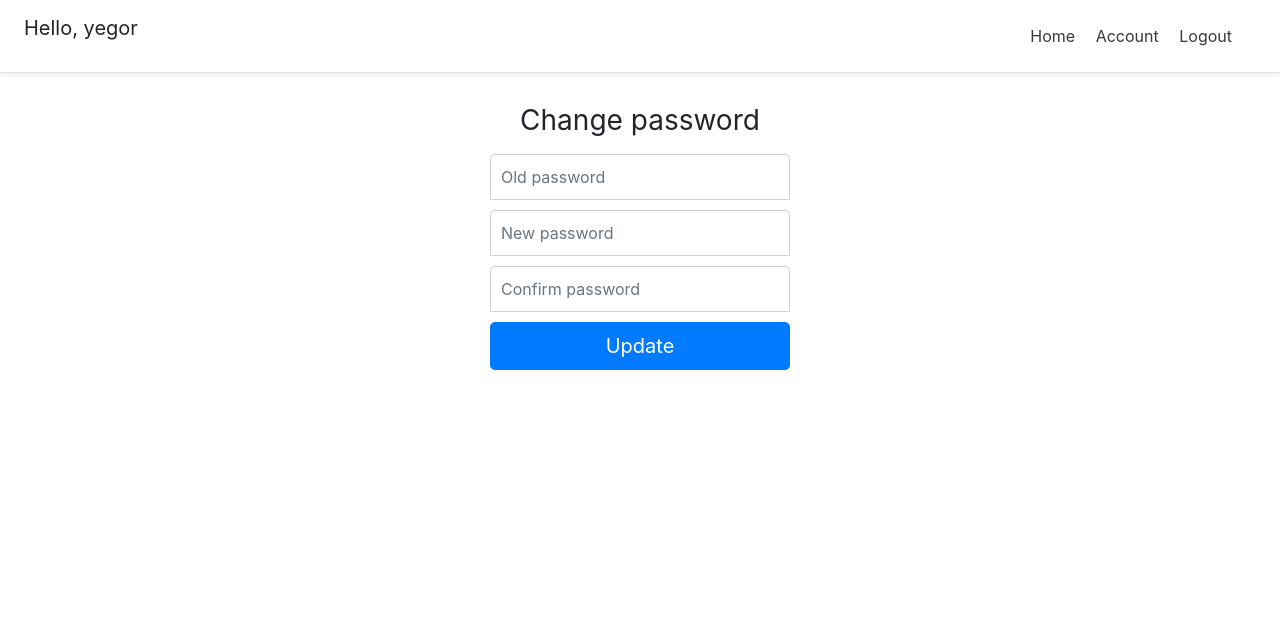
After one commit to Dorokhovyegor/BlogProject, a Django app: page /password_change/ in a window 1280 px wide. The commit adds this page. Shown: the top 625 px of the page. Run offline with Django 3.2, Linux system fonts and the light colour scheme; a user stored in the database is signed in; some libraries are stand-ins or nearby versions.

Commit message:
Reset and change password

```diff
--- a/account/templates/account/account.html
+++ b/account/templates/account/account.html
@@ -61,4 +61,8 @@
   <button class="btn btn-lg btn-primary btn-block" type="submit">Save changes</button>
 </form>
 
+<div class="d-flex flex-column">
+	<a class="m-auto" href="{% url 'password_change' %}">Change Password</a>
+</div>
+
 {% endblock content %}
--- a/account/templates/account/login.html
+++ b/account/templates/account/login.html
@@ -56,4 +56,9 @@
   <button class="btn btn-lg btn-primary btn-block" type="submit">Log in</button>
 </form>
 
+<div class="d-flex flex-column">
+	<a class="m-auto" href="{% url 'password_reset' %}">Change Password</a>
+</div>
+
+
 {% endblock content %}
--- a/mysite/settings.py
+++ b/mysite/settings.py
@@ -27,6 +27,8 @@ DEBUG = True
 
 ALLOWED_HOSTS = []
 
+if DEBUG:
+    EMAIL_BACKED = 'django.core.mail.backends.console.EmailBacked'
 
 # Application definition
 
--- a/mysite/urls.py
+++ b/mysite/urls.py
@@ -15,8 +15,8 @@ Including another URLconf
 """
 from django.contrib import admin
 from django.urls import path
-
 from personal.views import home_screen_view
+from django.contrib.auth import views as auth_views
 
 from account.views import (
 		registration_view,
@@ -32,4 +32,17 @@ urlpatterns = [
     path('logout/', logout_view, name='logout'),
     path('login/', login_view, name='login'),
     path('account/', account_view, name='account'),
+
+     # Password reset links (ref: https://github.com/django/django/blob/master/django/contrib/auth/views.py)
+    path('password_change/done/', auth_views.PasswordChangeDoneView.as_view(template_name='registration/password_change_done.html'), name='password_change_done'),
+
+    path('password_change/', auth_views.PasswordChangeView.as_view(template_name='registration/password_change.html'), name='password_change'),
+
+    path('password_reset/done/', auth_views.PasswordResetCompleteView.as_view(template_name='registration/password_reset_done.html'), name='password_reset_done'),
+
+    path('reset/<uidb64>/<token>/', auth_views.PasswordResetConfirmView.as_view(), name='password_reset_confirm'),
+
+    path('password_reset/', auth_views.PasswordResetView.as_view(), name='password_reset'),
+
+    path('reset/done/', auth_views.PasswordResetCompleteView.as_view(template_name='registration/password_reset_complete.html'), name='password_reset_complete'),
 ]
--- /dev/null
+++ b/templates/registration/password_change.html
@@ -0,0 +1,52 @@
+{% extends 'base.html' %}
+
+{% block content %}
+<style type="text/css">
+  .form-signin {
+    width: 100%;
+    max-width: 330px;
+    padding: 15px;
+    margin: auto;
+  }
+  .form-signin .checkbox {
+    font-weight: 400;
+  }
+  .form-signin .form-control {
+    position: relative;
+    box-sizing: border-box;
+    height: auto;
+    padding: 10px;
+    font-size: 16px;
+  }
+  .form-signin .form-control:focus {
+    z-index: 2;
+  }
+  .form-signin input[type="password"] {
+    margin-bottom: 10px;
+    border-bottom-right-radius: 0;
+    border-bottom-left-radius: 0;
+  }
+  .h3{
+    text-align: center;
+  }
+</style>
+
+
+<form method="POST" class="form-signin">{% csrf_token %}
+  <h1 class="h3 mb-3 font-weight-normal">Change password</h1>
+    <input name="old_password" class="form-control" placeholder="Old password" type="password" id="id_old_password" required="true">
+    <input name="new_password1" class="form-control" placeholder="New password" type="password" id="id_new_password1" required="true">
+    <input name="new_password2" class="form-control" placeholder="Confirm password" type="password" id="id_new_password2" required="true">
+
+    {% for field in form %}
+      {% for error in field.errors %}
+        <p style="color: red">{{ error }}</p>
+      {% endfor %}
+    {% endfor %}
+
+  <button class="btn btn-lg btn-primary btn-block" type="submit">Update</button>
+</form>
+
+
+
+{% endblock %}
--- /dev/null
+++ b/templates/registration/password_reset_subject.txt
@@ -0,0 +1 @@
+Dorokhov password reset
```
Also changed, not shown: templates/registration/password_change_done.html (added, +11 -0 lines), templates/registration/password_reset_complete.html (added, +12 -0 lines), templates/registration/password_reset_done.html (added, +20 -0 lines), templates/registration/password_reset_email.html (added, +12 -0 lines), templates/registration/password_reset_form.html (added, +45 -0 lines), db.sqlite3.
